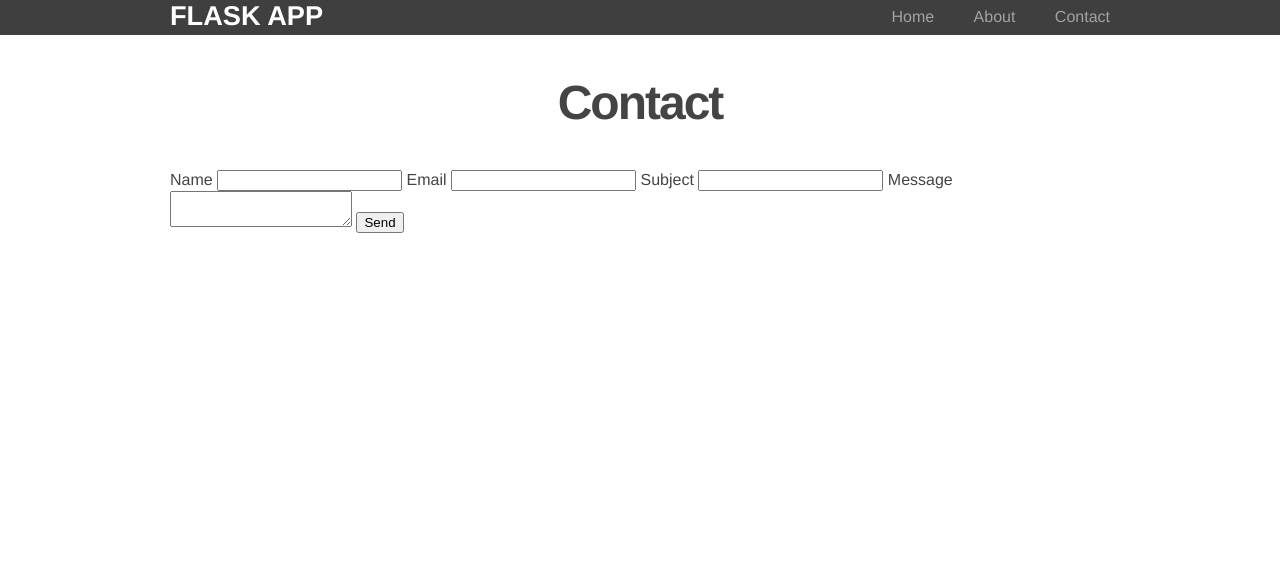
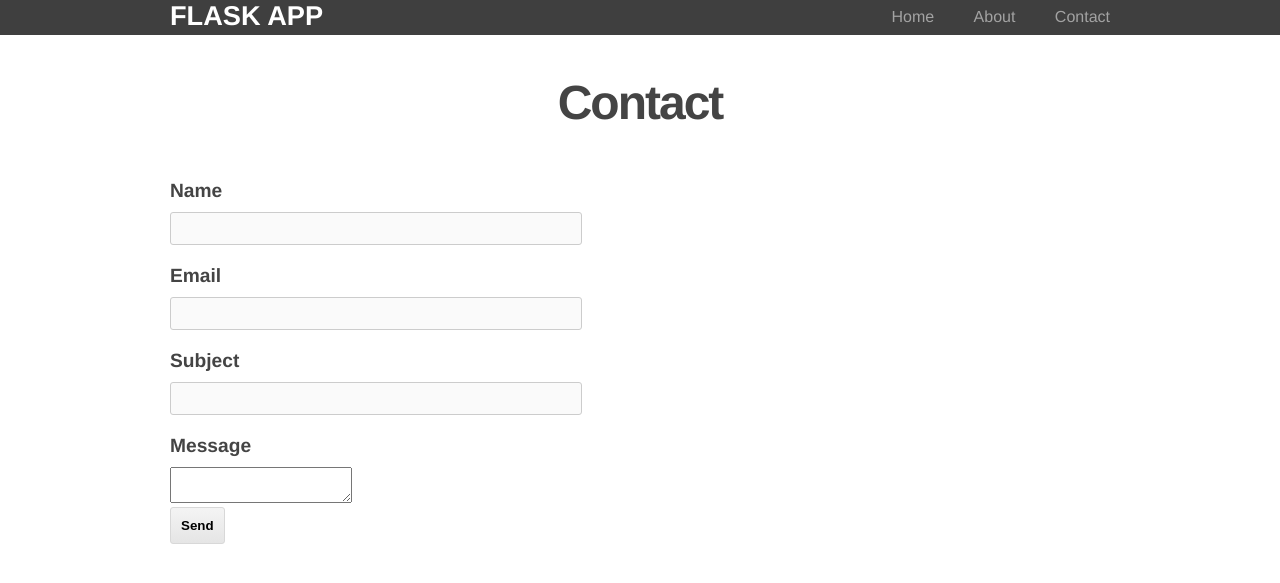
Before and after one commit to betobaz/app_flask, a Flask app: page /contact in a window 1280 px wide. Shown: the top 583 px of the page. Run offline with Flask 2, Linux system fonts and the light colour scheme; parts of the project's set-up code (start-up, migrations or seed data) failed here and were passed over.

Commit message:
Agregando validaciones al formulario

```diff
--- a/app/forms.py
+++ b/app/forms.py
@@ -1,8 +1,8 @@
-from flask.ext.wtf import Form, TextField, TextAreaField, SubmitField
+from flask.ext.wtf import Form, TextField, TextAreaField, SubmitField, validators, ValidationError
 
 class ContactForm(Form):
-	name = TextField("Name")
-	email = TextField("Email")
-	subject = TextField("Subject")
-	message = TextAreaField("Message")
+	name = TextField("Name", [validators.Required()])
+	email = TextField("Email", [validators.Required(), validators.Email()])
+	subject = TextField("Subject", [validators.Required()])
+	message = TextAreaField("Message", [validators.Required()])
 	submit = SubmitField("Send")
--- a/app/static/css/main.css
+++ b/app/static/css/main.css
@@ -84,3 +84,56 @@ h3{
  	color: #999;
  	text-decoration: none;
  }
+
+ /* Contact form */
+ form label{
+ 	font-size: 1.2em;
+ 	font-weight: bold;
+ 	display: block;
+	padding: 10px 0;
+ }
+
+form input#name,
+form input#email,
+form input#subject{
+	width: 400px;
+	background-color:#fafafa;
+	-webkit-border-radius: 3px;
+	-moz-border-radius: 3px;
+	border-radius: 3px;
+	border:  1px solid #ccc;
+	margin-bottom: 10px;
+	padding: 5px;
+	font-size: 1.1em;
+}
+
+form input#submit{
+	display: block;
+	-webkit-border-radius: 3px;
+	-moz-border-radius: 3px;
+	border-radius: 3px;
+	border: 1px solid #d8d8d8;
+	padding: 10px;
+	font-weight: bold;
+	text-align: center;
+	color: #000;
+	background-color: #f4f4f4;
+	background-image: -webkit-gradient(linear, left,top, left,bottom, color-stop(0%, #f4f4f4), color-stop(100%, #e5e5e5));
+	background-image: -webkit-linear-gradient(top, #f4f4f4, #e5e5e5);
+	background-image: -moz-linear-gradient(top, #f4f4f4, #e5e5e5);
+	background-image: -ms-linear-gradient(top, #f4f4f4, #e5e5e5);
+	background-image: -o-linear-gradient(top, #f4f4f4, #e5e5e5);
+	background-image: linear-gradient(top, #f4f4f4, #e5e5e5); filter:prodig:DXImageTransform.Microsoft.gradient(GradientType=0, startColortstr=#f4f4f4, endColorstr=#e5e5e5);
+}
+
+form input#submit:hover{
+	cursor: pointer;
+	border: 1px solid #c1c1c1;
+	background-color: #dbdbdb;
+	background-image: -webkit-gradient(linear, left,top, left,bottom, color-stop(0%, #dbdbdb), color-stop(100%, #cccccc));
+	background-image: -webkit-linear-gradient(top, #dbdbdb, #cccccc);
+	background-image: -moz-linear-gradient(top, #dbdbdb, #cccccc);
+	background-image: -ms-linear-gradient(top, #dbdbdb, #cccccc);
+	background-image: -o-linear-gradient(top, #dbdbdb, #cccccc);
+	dbdbdbbackground-image: linear-gradient(top, #dbdbdb, #cccccc); filter:prodig:DXImageTransform.Microsoft.gradient(GradientType=0, startColortstr=#dbdbdb, endColorstr=#cccccc);
+}
```
Also changed, not shown: app/templates/contact.html (line endings or trailing spaces), 1 other file.
